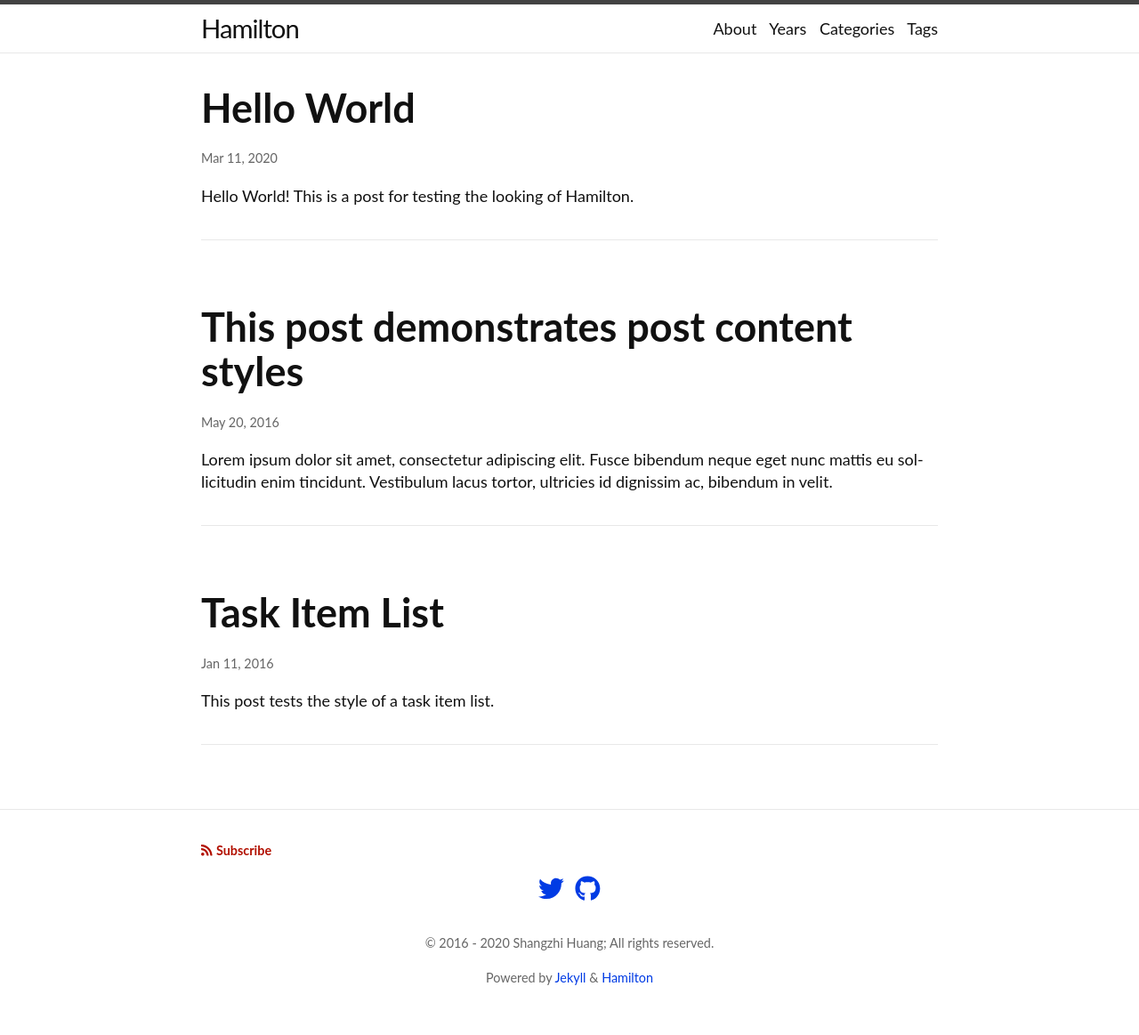
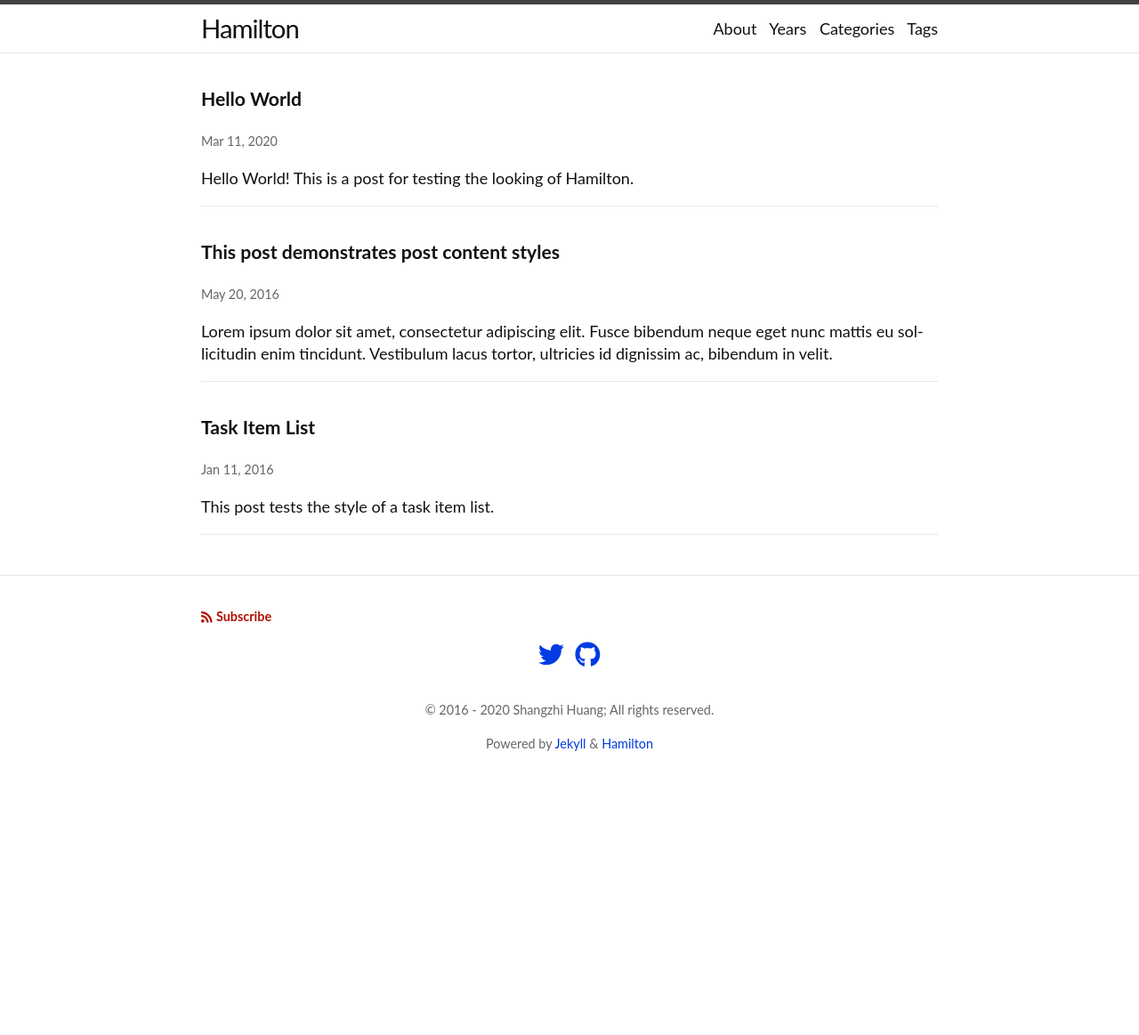
Before and after one commit to zivong/jekyll-theme-hamilton, a Jekyll site: the page built from index.html, in a window 1280 px wide. Shown: the whole page at 89% size. Built offline with Jekyll 4.4.1, drawn with Linux system fonts in a browser that asks for light colours; nearby versions of some CDN libraries; after the commit the page ends 900 px from its top, so only the background shows below that.

Commit message:
Adjust layout of post list

```diff
--- a/_sass/hamilton/layout.scss
+++ b/_sass/hamilton/layout.scss
@@ -122,7 +122,11 @@
 }
 
 .post-list-heading {
-  @include relative-font-size(1.75);
+  @include relative-font-size(1.5);
+
+  @media screen and (min-width: $on-large) {
+    @include relative-font-size(1.55);
+  }
 }
 
 .post-list {
@@ -131,19 +135,16 @@
   list-style: none;
 
   li {
-    padding-bottom: $spacing-unit / 2;
     border-bottom: 1px solid;
-    margin-bottom: 2 * $spacing-unit;
+    margin-bottom: $spacing-unit;
   }
 }
 
 .post-link {
-  display: block;
-  line-height: $base-line-height * $base-font-size * 2;
-  @include relative-font-size(2);
+  @include relative-font-size(1.17);
 
   @media screen and (min-width: $on-large) {
-    @include relative-font-size(2.5);
+    @include relative-font-size(1.175);
   }
 }
 
```
